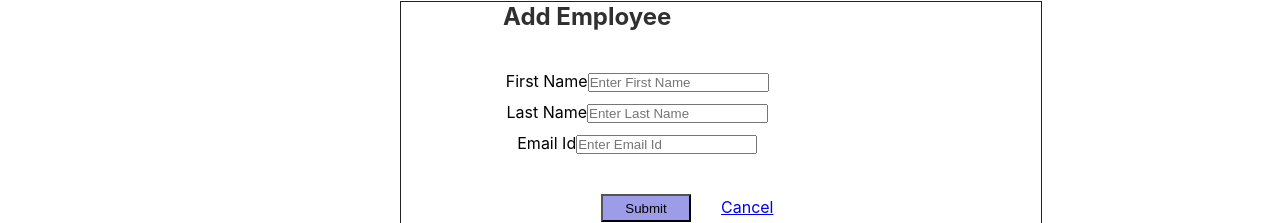
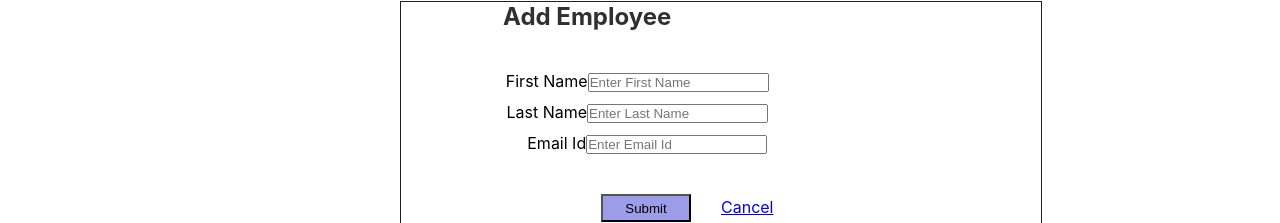
Before and after one commit to moni0012/full-stack-project, a React (Create React App) app in the folder courseology-frontend/: page /add-employee in a window 1280 px wide. Shown: the part 205-428 px from the top of the page. Built offline with nearby package versions, Linux system fonts and the light colour scheme; no server answers.

Commit message:
renamed title

```diff
--- a/courseology-frontend/src/components/AddEmployee/AddEmployee.jsx
+++ b/courseology-frontend/src/components/AddEmployee/AddEmployee.jsx
@@ -82,7 +82,9 @@ const AddEmployee = () => {
                 </div>
 
                 <div className="employee__information--emailId">
-                  <label>Email Id</label>
+                  <label className="employee__information--label">
+                    Email Id
+                  </label>
                   <input
                     type="text"
                     placeholder="Enter Email Id"
--- a/courseology-frontend/src/components/AddEmployee/AddEmployee.scss
+++ b/courseology-frontend/src/components/AddEmployee/AddEmployee.scss
@@ -24,9 +24,13 @@
       margin-bottom: 10px;
     }
     &--emailId {
-      margin-left: 100px;
+      margin-left: 80px;
       font: $font-poppins;
       margin-bottom: 10px;
+    }
+
+    &--label {
+      margin-left: 40px;
     }
 
     &--bSubmit {
```
